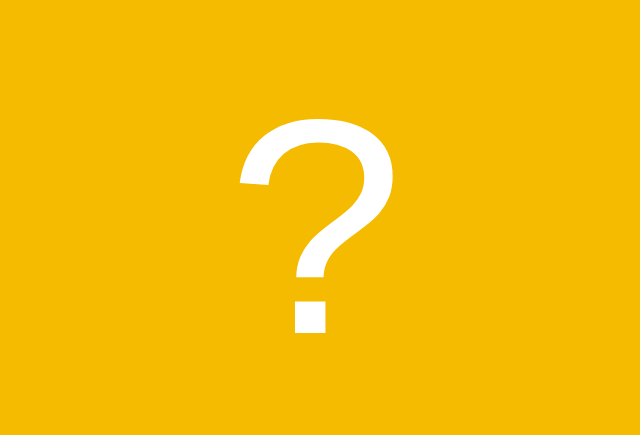
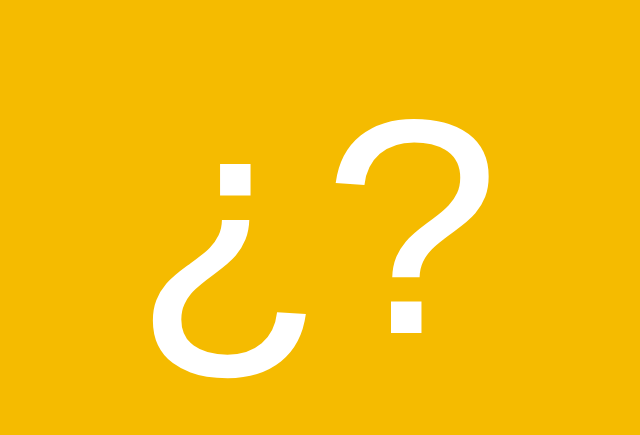
Before and after one commit to Juandeyby/Qinty, a website built with webpack: page src/index.html in a window 1280 px wide. Shown: the whole page, without its empty margins (319-959 px from the left). Built offline with nearby package versions, Linux system fonts and the light colour scheme; a web font is replaced by a local one.

Commit message:
Update index.html

```diff
--- a/src/index.html
+++ b/src/index.html
@@ -7,6 +7,6 @@
 <meta name="viewport" content="width=device-width, initial-scale=1">
 </head>
 <body>
-   <div>?</div>
+   <div>¿?</div>
 </body>
 </html>
```
